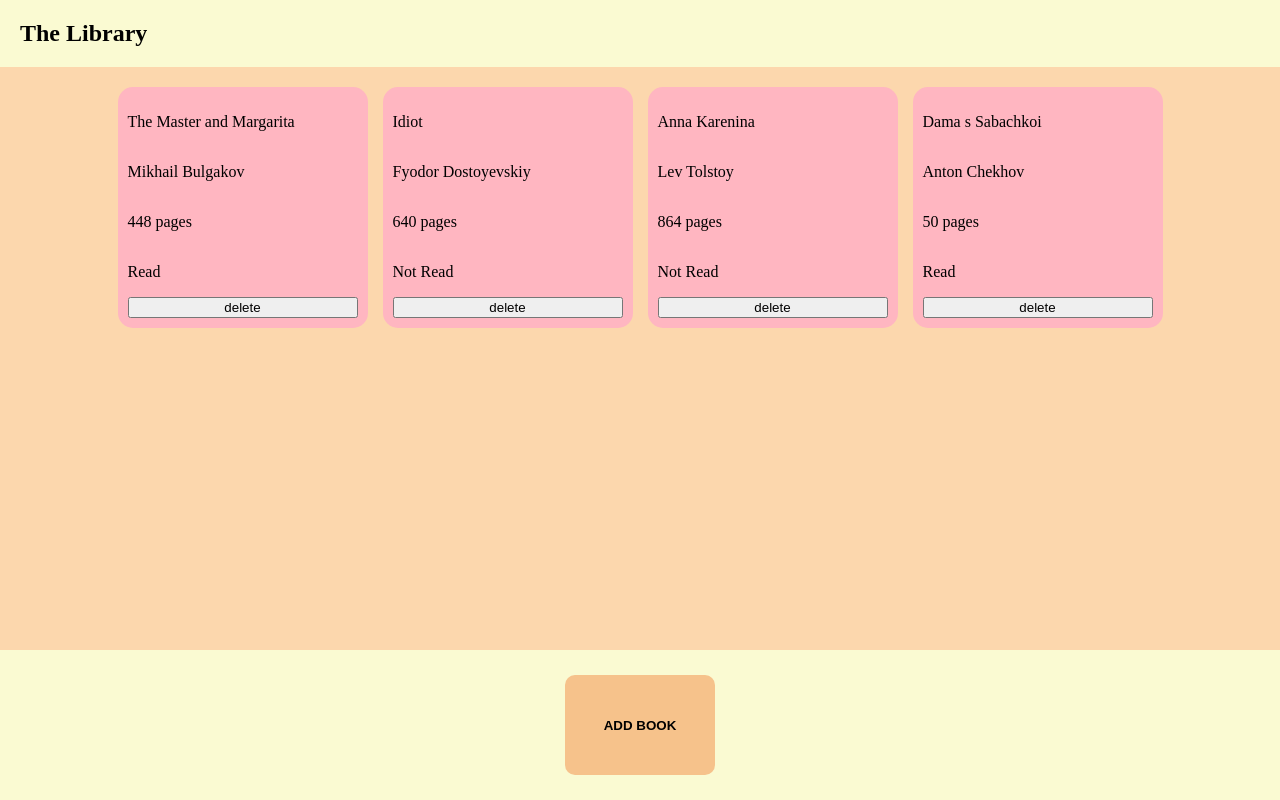
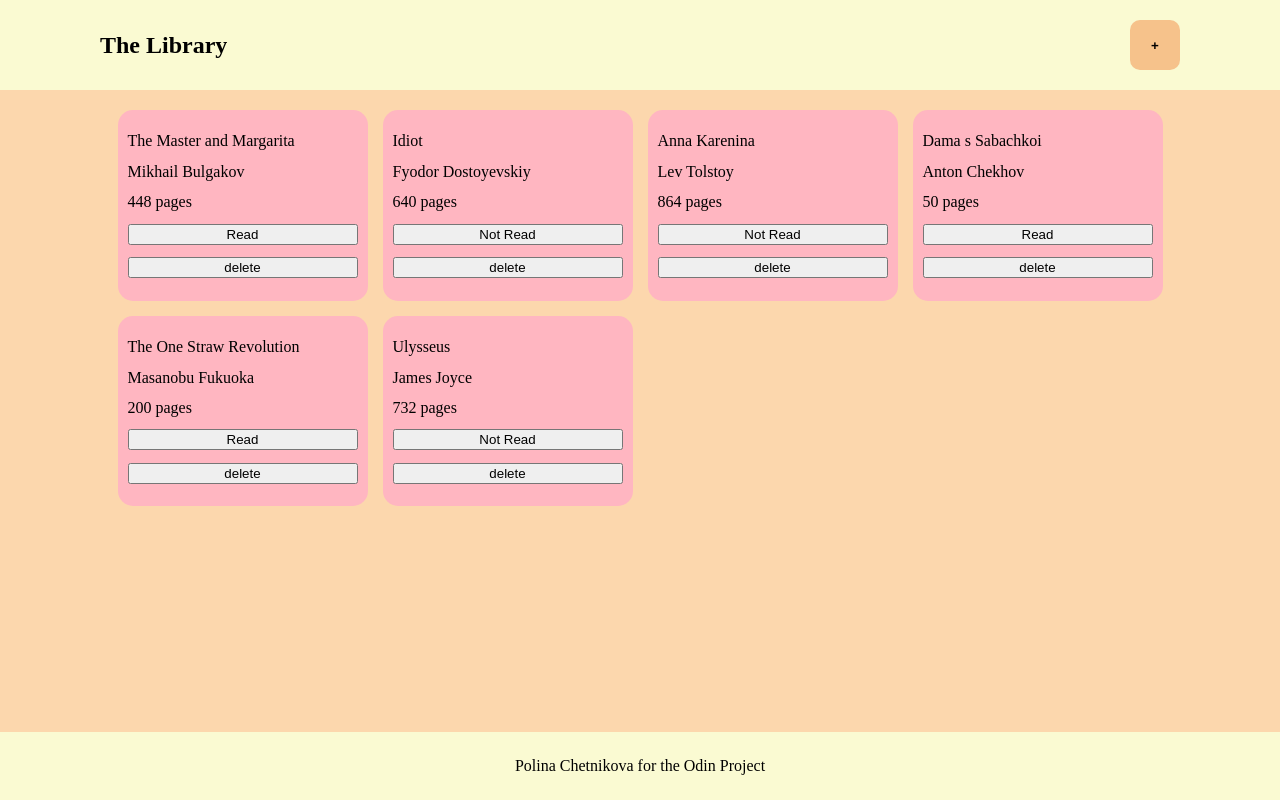
Before and after one commit to pchova/book-library, a plain HTML site: page index.html in a window 1280 px wide. Drawn offline with Linux system fonts and the light colour scheme.

Commit message:
added flexbox to container

```diff
--- a/index.html
+++ b/index.html
@@ -8,9 +8,10 @@
     <link rel="stylesheet" href="style.css">
 </head>
 <body>
-    <h2>The Library</h2>
-    <main class="container"></main>
-    <footer class="footer">
+    <div class="header">
+        <div class="titleContainer">
+            <h2>The Library</h2>
+        </div>
         <dialog id="addBookDialog">
             <button autofocus>X</button>
             <form>
@@ -46,7 +47,11 @@
                 </div>
             </form>
         </dialog>
-        <button id="addButtonStyle">ADD BOOK</button>
+        <button id="addButtonStyle">+</button>
+    </div>
+    <main class="container"></main>
+    <footer class="footer">
+        <p>Polina Chetnikova for the Odin Project</p>
     </footer>
 </body>
 </html>
--- a/script.js
+++ b/script.js
@@ -10,6 +10,11 @@ class Book {
     this.numberOfPages = numberOfPages;
     this.read = read;
   }
+}
+
+/* Book Prototype function that toggle's a book's read status */
+Book.prototype.toggleRead = function() {
+
 }
 
 /* addBookToLibrary() function adds a newly created Book object
@@ -31,7 +36,7 @@ function displayBooks(library) {
     const pTitle = document.createElement("p");
     const pAuthor = document.createElement("p");
     const pPages = document.createElement("p");
-    const pRead = document.createElement("p");
+    const pRead = document.createElement("button");
     const pButton = document.createElement("button");
     pButton.classList.add("deleteButton");
 
@@ -73,7 +78,9 @@ const manualAddBooks = [
   new Book("The Master and Margarita", "Mikhail Bulgakov", "448", true),
   new Book("Idiot", "Fyodor Dostoyevskiy", "640", false),
   new Book("Anna Karenina", "Lev Tolstoy", "864", false),
-  new Book("Dama s Sabachkoi", "Anton Chekhov", "50", true)
+  new Book("Dama s Sabachkoi", "Anton Chekhov", "50", true),
+  new Book("The One Straw Revolution", "Masanobu Fukuoka", '200', true),
+  new Book("Ulysseus", "James Joyce", "732", false)
 ];
 manualAddBooks.forEach(addBookToLibrary);
 displayBooks(myLibrary);
--- a/style.css
+++ b/style.css
@@ -13,17 +13,29 @@ body {
     grid-template-rows: auto 1fr auto;
 }
 
-h2 {
+.header {
     background-color: lightgoldenrodyellow;
     margin: 0;
-    padding: 20px;
+    padding: 20px 100px;
+    display: flex;
+    justify-content: space-between;
+}
+
+.titleContainer {
+    display: flex;
+    align-items: center;
+}
+
+h2 {
+    margin: 0;
 }
 
 .container {
     background-color: #FCD7AD;
-    padding: 20px;
+    padding: 20px 100px;
     display: grid;
     grid-template-columns: repeat(auto-fit, minmax(150px, 250px));
+    grid-template-rows: 1fr 1fr 1fr;
     grid-gap: 15px;
     justify-content: center;
 }
@@ -34,21 +46,30 @@ h2 {
     border: none;
     display: flex;
     flex-direction: column;
-    max-height: fit-content;
+    /* max-height: fit-content; */
+    max-height: 100%;
     padding: 10px;
+    justify-content: space-evenly;
+}
+
+.bookCardStyle p {
+    margin: 0;
 }
 
 footer {
-    padding-top: 25px;
-    padding-bottom: 25px;
+    padding: 25px 100px;
     display: flex;
     justify-content: center;
     background-color: lightgoldenrodyellow;
 }
 
+footer p {
+    margin: 0;
+}
+
 #addButtonStyle {
-    height: 100px;
-    width: 150px;
+    height: 50px;
+    width: 50px;
     border: none;
     border-radius: 10px;
     background-color: #F6C28B;
```
